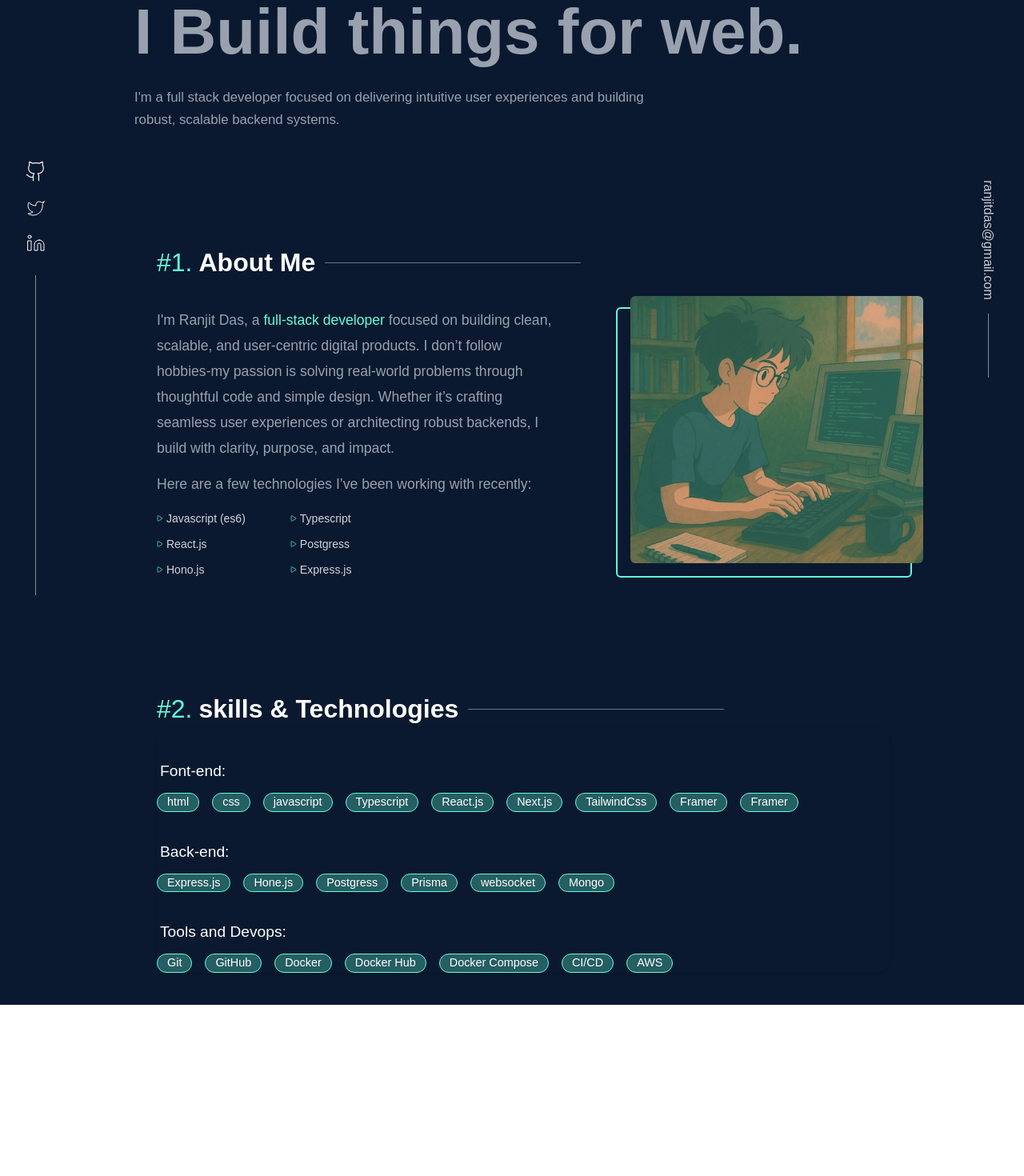
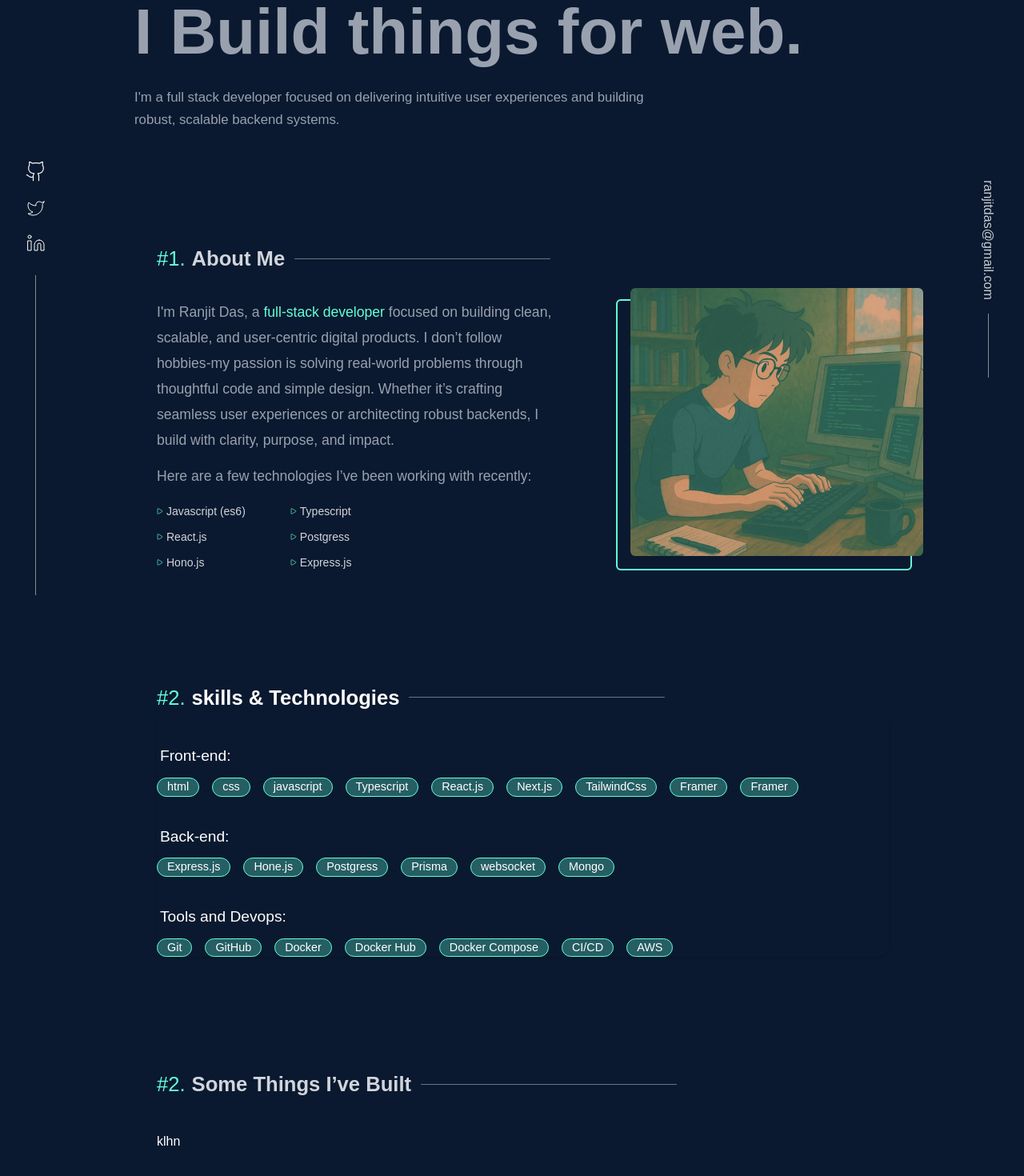
Before and after one commit to ranjit1024/PortfolioV2, a React (Vite) app: page / in a window 1280 px wide. Shown: the part 272-1742 px from the top of the page at 80% size. Before the commit the page ends 1528 px from the top, so only its background shows below. Built offline with nearby package versions, Linux system fonts and the light colour scheme; a web font is replaced by a local one.

Commit message:
added about and skills

```diff
--- a/src/App.tsx
+++ b/src/App.tsx
@@ -109,11 +109,11 @@ function App() {
           <div id="about" className=" about mt-35 pl-5 flex justify-center flex-col ">
             <div className="flex items-center ">
               <p className="text-white">
-                <span className="mx-2  text-secondery text-[2rem] font-">
+                <span className="mx-2  text-secondery text-[1.6rem] font-">
                   #1.
                 </span>
 
-                <span className="text-[2rem] font-bold">
+                <span className="text-[1.6rem] text-gray-300 font-bold">
                   About Me
                 </span>
               </p>
@@ -177,11 +177,11 @@ function App() {
           <div id="skill" className=" about  mt-35 pl-5 flex justify-center flex-col ">
             <div className="flex items-center ">
               <p className="text-white">
-                <span className="mx-2  text-secondery text-[2rem] font-">
+                <span className="mx-2  text-secondery text-[1.6rem] font-">
                   #2.
                 </span>
 
-                <span className="text-[2rem] font-bold">skills & Technologies</span>
+                <span className="text-[1.6rem] font-bold">skills & Technologies</span>
               </p>
               <div className="p-[0.5px] ml-3 w-80 bg-white/40 rounded-2xl"></div>
             </div>
@@ -189,7 +189,7 @@ function App() {
               <div className="flex flex-col">
 
 
-              <p className="ml-1 mb-3 font-normal text-[1.2rem]">Font-end:</p>
+              <p className="ml-1 mb-3 font-normal text-[1.2rem]">Front-end:</p>
               <div className="flex gap-4">
               <Badge skill="html"></Badge>
               <Badge skill="css"></Badge>
@@ -235,6 +235,22 @@ function App() {
               </div>
               </div>
           </div>
+
+          <div id="proj" className=" about  mt-35 pl-5 flex justify-center flex-col ">
+            <div className="flex items-center ">
+              <p className="text-white">
+                <span className="mx-2  text-secondery text-[1.6rem] font-">
+                  #2.
+                </span>
+
+                <span className="text-[1.6rem] font-bold text-gray-300">Some Things I’ve Built</span>
+              </p>
+              <div className="p-[0.5px] ml-3 w-80 bg-white/40 rounded-2xl"></div>
+            </div>
+           <div className="mt-10 ml-2">
+            <Projects/>
+           </div>
+          </div>
         </div>
 
         <div className="w-[100%] h-[100%] bg-primary">
@@ -258,4 +274,9 @@ function Badge({skill}:{
   </div>
 }
 
+function Projects(){
+  return <div>
+klhn
+  </div>
+}
 export default App;
```
